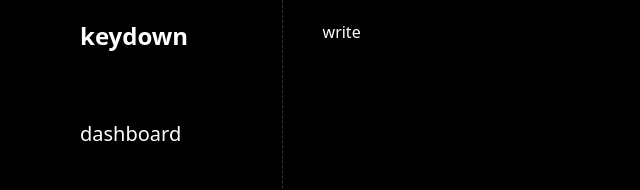
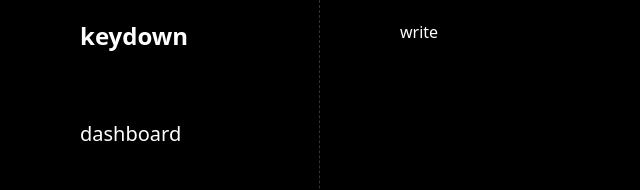
Before and after one commit to akinloluwami/keydown, a Next.js app: page /write in a window 1280 px wide. Shown: the top 190 px of the page, without its empty margins (0-640 px from the left). Built offline with nearby package versions, Linux system fonts and the light colour scheme.

Commit message:
fixed sidebar

```diff
--- a/layouts/Dashboard.tsx
+++ b/layouts/Dashboard.tsx
@@ -13,7 +13,7 @@ const DashboardLayout = ({ children }: { children: ReactNode }) => {
 
   return (
     <div className="flex">
-      <div className="flex flex-col text-xl gap-y-7 px-20 py-5 border-r border-dashed border-that-grey w-1/4 h-screen">
+      <div className="flex flex-col text-xl gap-y-7 px-20 py-5 border-r border-dashed border-that-grey w-1/4 h-screen fixed">
         <h3 className="font-bold text-2xl">keydown</h3>
         <div className="flex flex-col text-xl gap-y-12 mt-10">
           {pages.map((page, i) => (
@@ -27,7 +27,7 @@ const DashboardLayout = ({ children }: { children: ReactNode }) => {
           ))}
         </div>
       </div>
-      <div className="py-5 px-10 w-full">{children}</div>
+      <div className="pt-5 pb-24 px-20 w-full ml-[25%]">{children}</div>
     </div>
   );
 };
```
